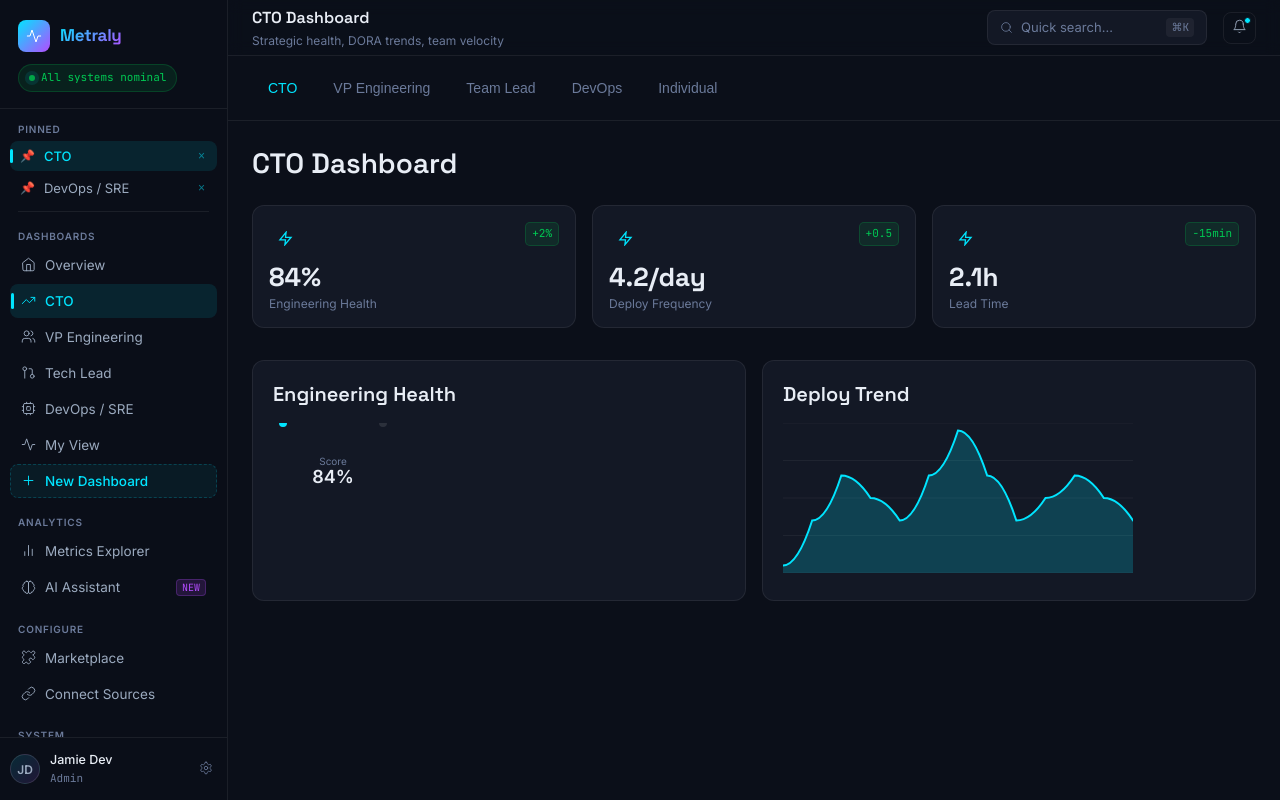
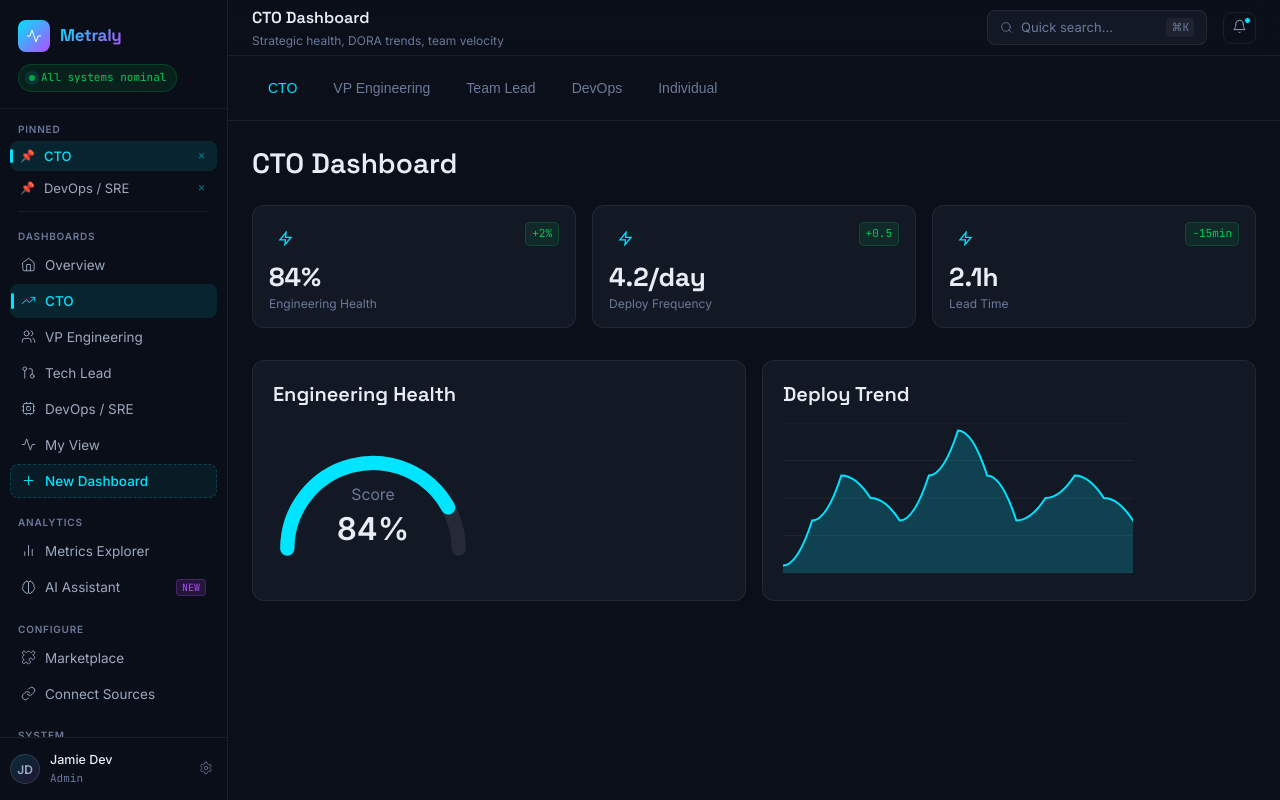
Before and after one commit to azyoskol/tl-tools, a React (Vite) app in the folder ui/: page / in a window 1280 px wide. Both pictures are taken after a click on the button "CTO". Built offline with nearby package versions, Linux system fonts and the light colour scheme; the HTML template or start-up script is replaced by a standard one.

Commit message:
Fix Gauge component

```diff
--- a/ui/src/components/charts/Gauge.tsx
+++ b/ui/src/components/charts/Gauge.tsx
@@ -3,8 +3,6 @@ import React from 'react';
 interface GaugeProps {
   value: number;
   max?: number;
-  width?: number;
-  height?: number;
   color?: string;
   label?: string;
 }
@@ -12,27 +10,27 @@ interface GaugeProps {
 export const Gauge: React.FC<GaugeProps> = ({
   value,
   max = 100,
-  width = 120,
-  height = 70,
   color = '#00E5FF',
-  label
+  label,
 }) => {
-  const radius = width / 2 - 10;
-  const startAngle = Math.PI;
-  const endAngle = 2 * Math.PI;
-  const valueAngle = startAngle + (value / max) * (endAngle - startAngle);
-  const arc = (a: number) => `${width/2 + radius * Math.cos(a)},${height + radius * Math.sin(a) - height}`;
+  const cx = 70, cy = 88, r = 60;
+  const fraction = Math.min(value / max, 0.9999);
+  const angle = Math.PI * fraction;
+
+  // Start = left, end = right, sweep clockwise (goes up in screen coords)
+  const sx = cx - r, sy = cy;
+  const ex = cx + r, ey = cy;
+  const vx = cx - r * Math.cos(angle);
+  const vy = cy - r * Math.sin(angle);
 
   return (
-    <svg width={width} height={height} viewBox={`0 0 ${width} ${height}`}>
-      <path d={`M ${arc(startAngle)} A ${radius} ${radius} 0 0 1 ${arc(endAngle)}`}
-        fill="none" stroke="rgba(255,255,255,0.1)" strokeWidth="8" strokeLinecap="round" />
-      <path d={`M ${arc(startAngle)} A ${radius} ${radius} 0 0 1 ${arc(valueAngle)}`}
-        fill="none" stroke={color} strokeWidth="8" strokeLinecap="round" />
-      <text x={width/2} y={height - 10} textAnchor="middle" fill="#E8EDF5" fontSize="18" fontWeight="600">
-        {Math.round(value)}%
-      </text>
-      {label && <text x={width/2} y={height - 28} textAnchor="middle" fill="#6B7A9A" fontSize="10">{label}</text>}
+    <svg viewBox="0 0 140 88" style={{ width: '100%', maxWidth: 200, overflow: 'visible', display: 'block' }}>
+      <path d={`M ${sx},${sy} A ${r} ${r} 0 0 1 ${ex},${ey}`}
+        fill="none" stroke="rgba(255,255,255,0.08)" strokeWidth="10" strokeLinecap="round" />
+      <path d={`M ${sx},${sy} A ${r} ${r} 0 0 1 ${vx},${vy}`}
+        fill="none" stroke={color} strokeWidth="10" strokeLinecap="round" />
+      {label && <text x={cx} y={cy - r / 2 - 4} textAnchor="middle" fill="var(--muted)" fontSize="11">{label}</text>}
+      <text x={cx} y={cy - 6} textAnchor="middle" fill="var(--text)" fontSize="22" fontWeight="600">{Math.round(value)}%</text>
     </svg>
   );
 };
```
